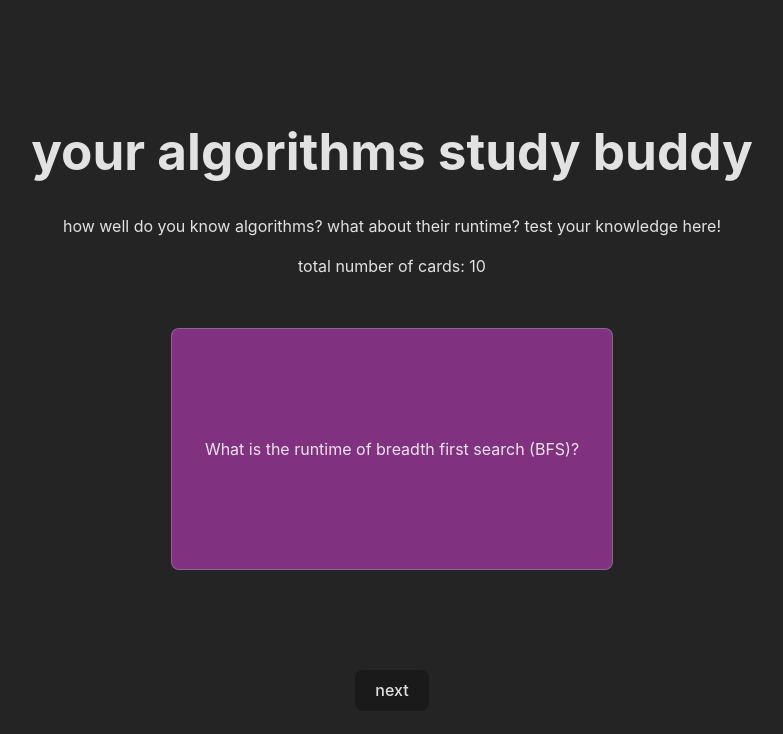
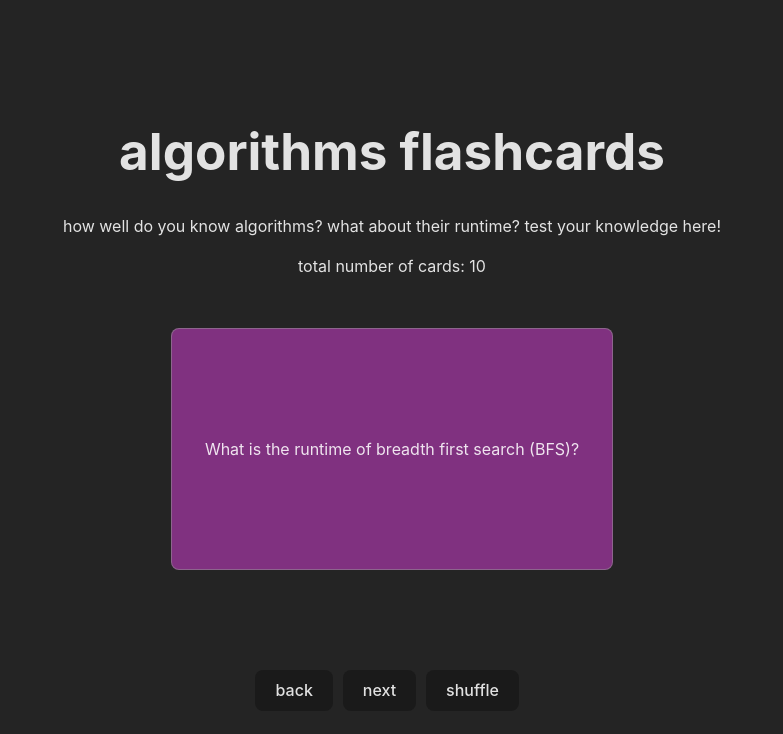
Before and after one commit to sprestrelski/flashcards, a React (Vite) app: page / in a window 1280 px wide. Shown: the top 734 px of the page, without its empty margins (248-1031 px from the left). Built offline with nearby package versions, Linux system fonts and the light colour scheme.

Commit message:
back, next, and shuffle buttons

```diff
--- a/src/App.css
+++ b/src/App.css
@@ -5,36 +5,8 @@
   text-align: center;
 }
 
-.logo {
-  height: 6em;
-  padding: 1.5em;
-  will-change: filter;
-  transition: filter 300ms;
-}
-.logo:hover {
-  filter: drop-shadow(0 0 2em #646cffaa);
-}
-.logo.react:hover {
-  filter: drop-shadow(0 0 2em #61dafbaa);
-}
-
-@keyframes logo-spin {
-  from {
-    transform: rotate(0deg);
-  }
-  to {
-    transform: rotate(360deg);
-  }
-}
-
-@media (prefers-reduced-motion: no-preference) {
-  a:nth-of-type(2) .logo {
-    animation: logo-spin infinite 20s linear;
-  }
-}
-
-.read-the-docs {
-  color: #888;
+.header {
+  vertical-align: top;
 }
 
 .container {
@@ -53,6 +25,7 @@
   padding-bottom: 20px;
   margin: auto;
   min-width: 400px;
+  max-width: 600px;
   min-height: 200px;
   display: flex;
   justify-content: center;
@@ -68,11 +41,6 @@ body {
   min-height: 100vh;
 }
 
-.button {
-  padding: 100px;
-
-}
-
 #algorithm {
   background-color: #46864cd9;
 }
@@ -84,3 +52,12 @@ body {
 #runtime {
   background-color: rgb(128, 49, 128);
 }
+
+.prev-button:disabled {
+  color: rgb(100, 100, 100);
+  background-color: black;
+}
+.next-button:disabled {
+  color: rgb(100, 100, 100);
+  background-color: black;
+}
--- a/src/App.jsx
+++ b/src/App.jsx
@@ -2,7 +2,7 @@ import './App.css';
 import { useState } from 'react';
 
 const App = () => {
-  const cards = [
+  const [cards, setCards] = useState([
     {
       id: 0,
       ques: "What is the runtime of breadth first search (BFS)?",
@@ -77,28 +77,70 @@ const App = () => {
       type: "proof",
       hasImage: false,
     }
-  ];
+  ]);
 
 
   const [cardText, setText] = useState(cards[0]);
   const [cardAnswer, setAnswer] = useState(false);
+  const [cardID, setID] = useState(0);
+  const [prevDisabled, setPrevDisabled] = useState(false);
+  const [nextDisabled, setNextDisabled] = useState(false);
 
   const clickCard = () => {
     setAnswer(!cardAnswer);
   }
 
+  const prevCard = () => {
+    if (cardID == 1) {
+      setPrevDisabled(true);
+    }
+    if (cardID > 0) {
+      setID(cardID - 1);
+      setText(cards[cardID-1]);
+      setAnswer(false);
+      setNextDisabled(false);
+    }
+
+  }
+
   const nextCard = () => {
-    const randInt = Math.floor(Math.random() * cards.length);
-    setText(cards[randInt]);
+    //const randInt = Math.floor(Math.random() * cards.length);
+    if (cardID == cards.length - 1) {
+      setNextDisabled(true);
+    }
+    if (cardID < cards.length - 1) {
+      setID(cardID + 1);
+      setText(cards[cardID+1]);
+      setAnswer(false);
+      setPrevDisabled(false);
+    }
+  }
+
+  // https://stackoverflow.com/questions/2450954/how-to-randomize-shuffle-a-javascript-array
+  const shuffleCards = () => {
+    let currentIndex = cards.length, randomIndex;
+
+    while (currentIndex != 0) {
+      randomIndex = Math.floor(Math.random() * currentIndex);
+      currentIndex--;
+
+      [cards[currentIndex], cards[randomIndex]] = [
+        cards[randomIndex], cards[currentIndex]];
+    }
+    setCards(cards);
+    setText(cards[0]);
+    setID(0);
     setAnswer(false);
+    setPrevDisabled(true);
+    setNextDisabled(false);
   }
 
   return (
     <div className="App">
       <div className="header">
-        <h1>your algorithms study buddy</h1>
+        <h1>algorithms flashcards</h1>
         <p>how well do you know algorithms? what about their runtime? test your knowledge here!</p>
-        <p>total number of cards: {cards.length}</p>
+        <p>total number of cards: {cards.length - cardID}</p>
       </div>
       <div className="container">
         <div className="card" onClick={clickCard} id={cardText.type}>
@@ -112,7 +154,9 @@ const App = () => {
       }
       </div>
       <div className="container">
-        <button onClick={nextCard}>next</button>
+        <button class="prev-button" onClick={prevCard} disabled={prevDisabled}>back</button>
+        <button class="next-button" onClick={nextCard} disabled={nextDisabled}>next</button>
+        <button onClick={shuffleCards}>shuffle</button>
       </div>
     </div>
   )
--- a/src/index.css
+++ b/src/index.css
@@ -24,7 +24,6 @@ a:hover {
 }
 
 body {
-  margin: 0;
   display: flex;
   place-items: center;
   min-width: 320px;
@@ -40,6 +39,7 @@ button {
   border-radius: 8px;
   border: 1px solid transparent;
   padding: 0.6em 1.2em;
+  margin-right: 0.6em;
   color:rgba(255, 255, 255, 0.87);
   font-size: 1em;
   font-weight: 500;
@@ -68,3 +68,7 @@ button:focus-visible {
     background-color: #f9f9f9;
   }
 }
+
+.header {
+  vertical-align: top;
+}
```
